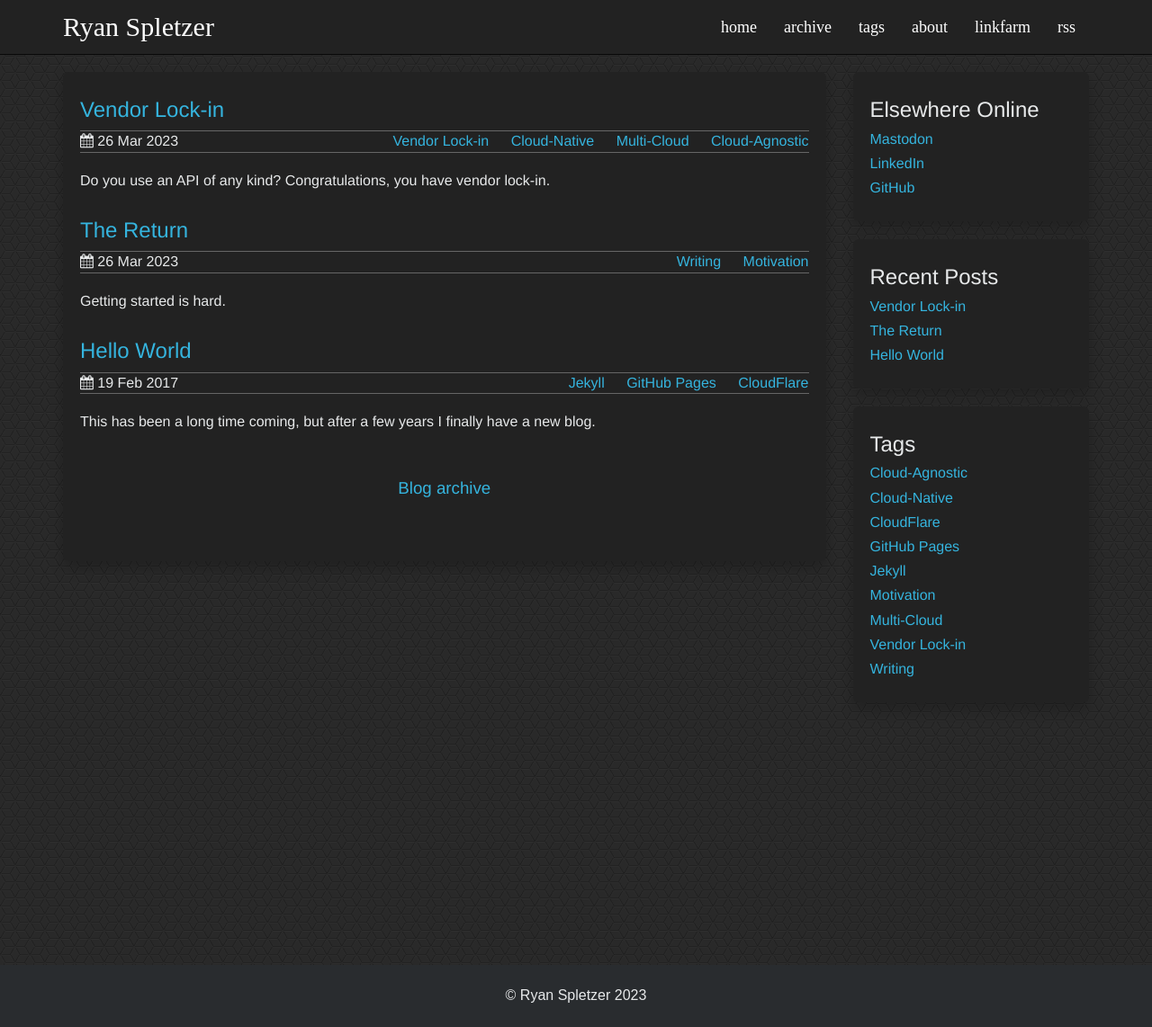
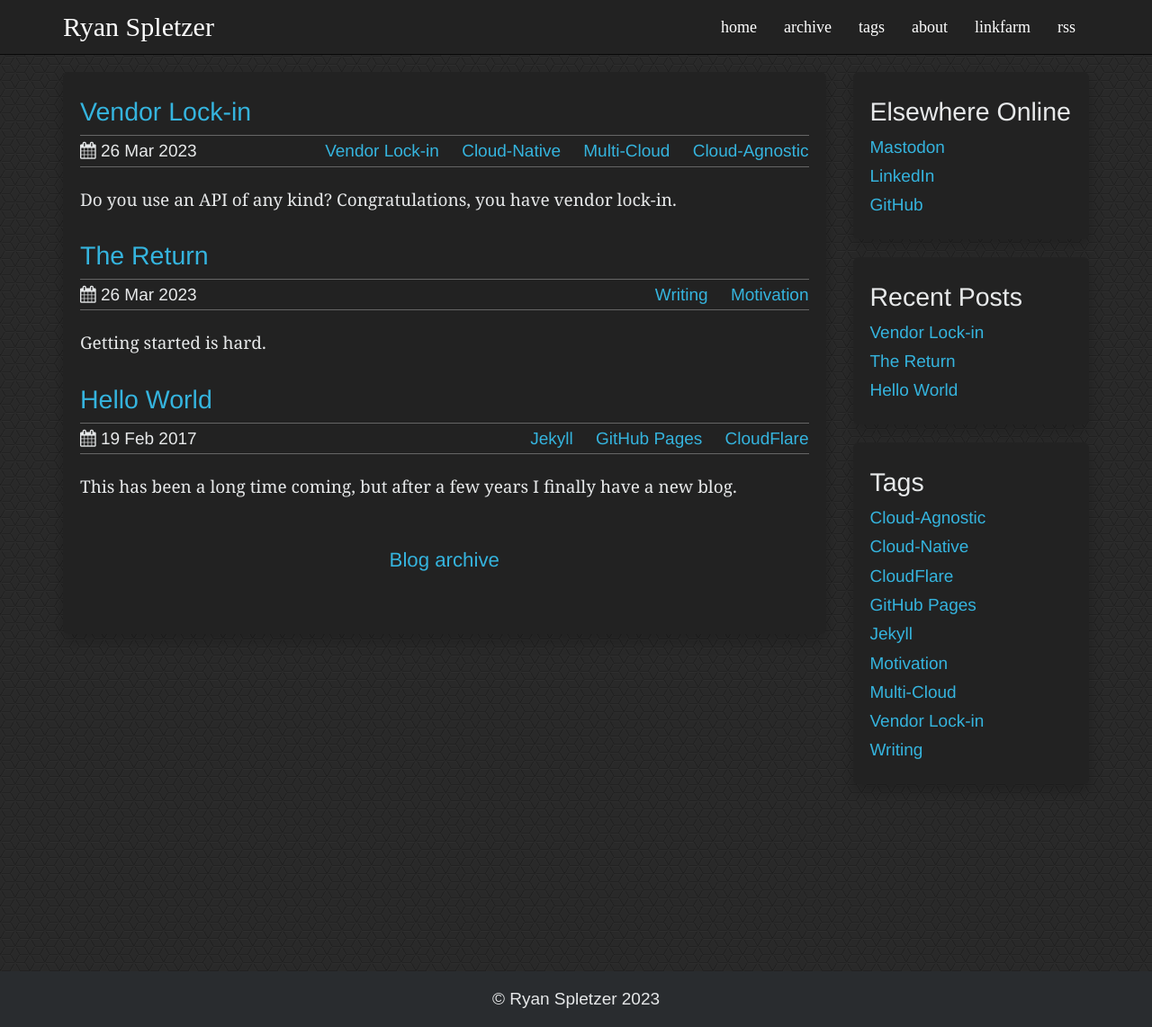
Before and after one commit to ryanspletzer/ryanspletzer.github.io, a Jekyll site: the page built from index.html, in a window 1280 px wide and 1142 px high. Shown: the whole window at 90% size. Built offline with Jekyll 4.4.1, drawn with Linux system fonts in a browser that asks for light colours.

Commit message:
Change fonts

```diff
--- a/css/theme.scss
+++ b/css/theme.scss
@@ -39,11 +39,15 @@ html {
   min-height: 100%;
 }
 body {
-  font-size: 16px;
+  font-size: 19px;
   padding-top: 80px;
+  line-height: 1.75;
   color: $font-color;
   background: $background-color url(./pics/triangles.png);
   //background: $background-color url(./pics/squares.png); // Another good pattern for background
+}
+p {
+  font-family: Georgia, 'Times New Roman', Times, serif;
 }
 .well {
   background-color: $post-panel-color;
@@ -322,11 +326,12 @@ nav.shrink .navbar-toggle {
 
 .footer p {
   margin: 0px;
+  font: normal 19px sans-serif;
 }
 
 .footer-distributed {
   background-color: $footer-background-color;
-  font: normal 16px sans-serif;
+  font: normal 19px sans-serif;
   padding: 20px 25px;
   margin-top: 80px;
   text-align: center;
```
